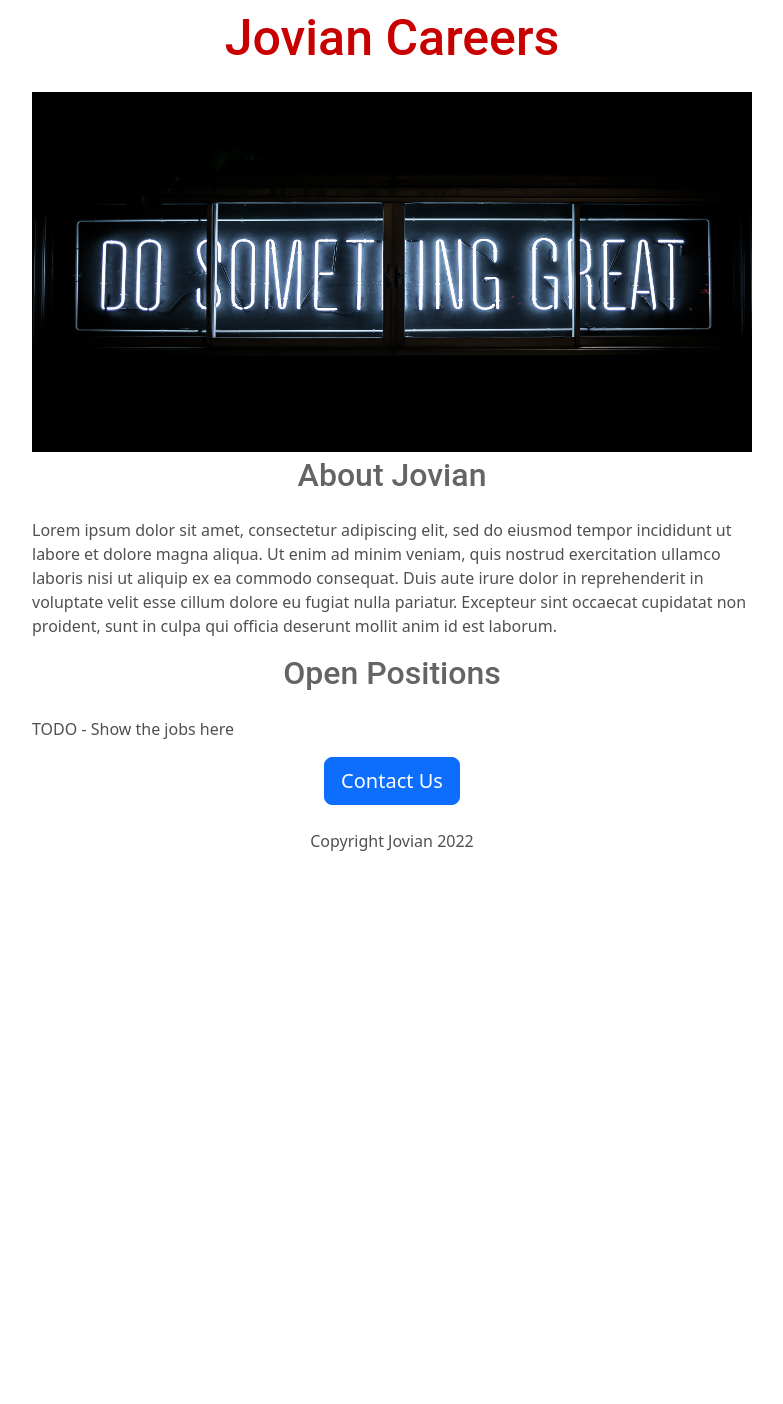
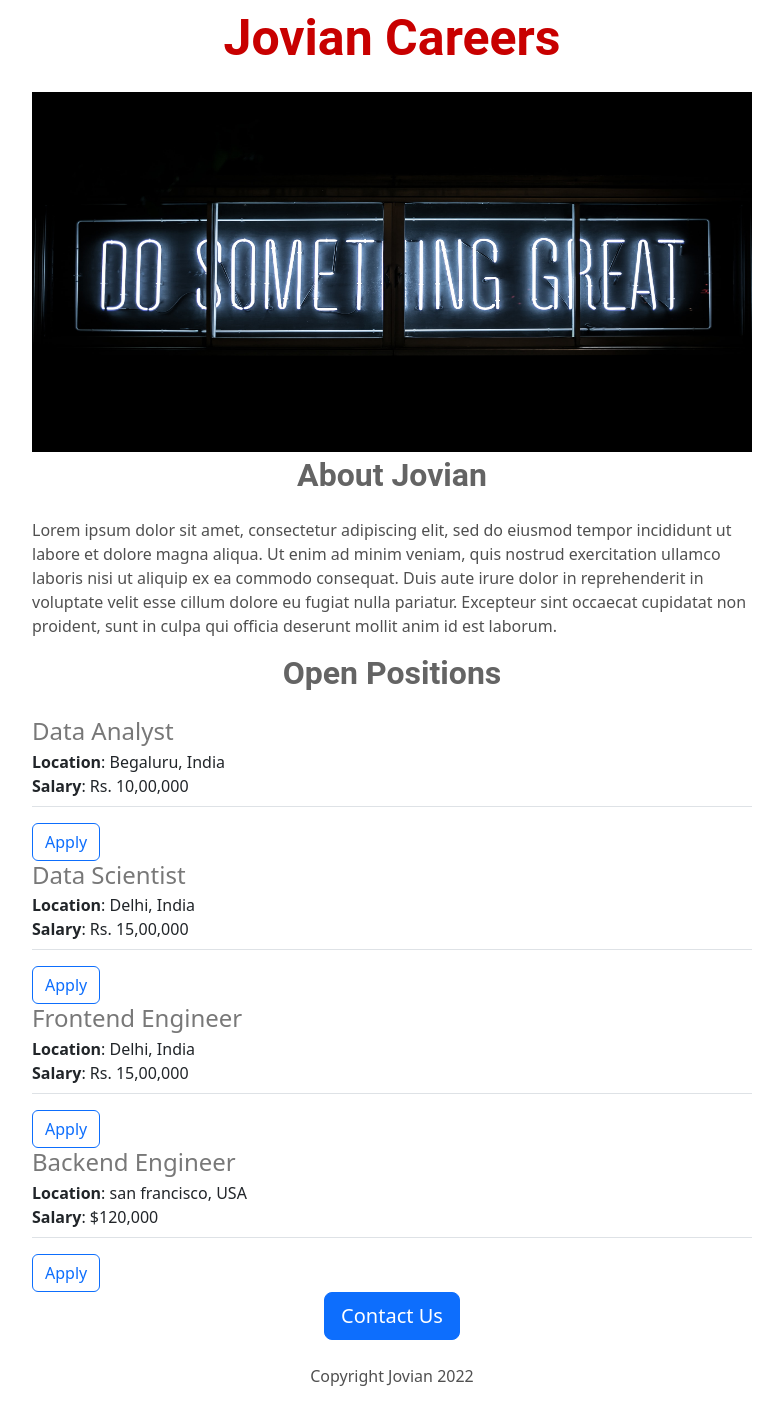
Before and after one commit to TanayDasila/jovian-careers-website, a Flask app: page / in a window 1280 px wide. Shown: the whole page, without its empty margins (248-1031 px from the left). Before the commit the page ends 851 px from the top, so only its background shows below. Run offline with Flask 2, Linux system fonts and the light colour scheme.

Commit message:
bootstrap

```diff
--- a/app.py
+++ b/app.py
@@ -2,9 +2,42 @@ from flask import Flask, render_template
 
 app = Flask(__name__)
 
+JOBS = [
+  {
+    'id' : 1,
+    'title': 'Data Analyst',
+    'location': 'Begaluru, India',
+    'salary': 'Rs. 10,00,000'
+  },
+  {
+    'id': 2,
+    'title': 'Data Scientist',
+    'location': 'Delhi, India',
+    'salary': 'Rs. 15,00,000'
+  },
+
+
+     {
+       'id': 3,
+       'title': 'Frontend Engineer',
+       'location': 'Delhi, India',
+       'salary': 'Rs. 15,00,000'
+  },
+  {
+    'id': 4,
+    'title': 'Backend Engineer',
+    'location': 'san francisco, USA',
+    'salary': '$120,000'
+  }
+]
+
+
+
 @app.route("/")
 def hello_world():
-  return render_template('home.html')
+  return render_template('home.html',
+                            jobs=JOBS,
+                            company_name='Jovian')
 
 if __name__ == "__main__":
  app.run(host='0.0.0.0', debug=True)
--- a/templates/home.html
+++ b/templates/home.html
@@ -1,7 +1,7 @@
 <!DOCTYPE html>
 <html>
   <head>
-    <title>Jovain Careers</title>
+    <title><b>{{company_name}} Careers</b></title>
    <meta charset="utf-8">
     <meta name="viewport" content="width=device-width, initial-scale=1">
     <link href="https://cdn.jsdelivr.net/npm/bootstrap@5.2.2/dist/css/bootstrap.min.css" rel="stylesheet" integrity="sha384-Zenh87qX5JnK2Jl0vWa8Ck2rdkQ2Bzep5IDxbcnCeuOxjzrPF/et3URy9Bv1WTRi" crossorigin="anonymous">
@@ -38,16 +38,35 @@
   </head>
   <body>
     <div id ="container">
-    <h1 class="mt-2 mb-4">Jovian Careers</h1>
+    <h1 class="mt-2 mb-4"><b>Jovian Careers</b></h1>
     <img class="img-fluid" id ="banner" src="https://jovian-careers-websites.tanaydasila.repl.co/static/banner.jpeg.jpg"
       height = "320" >
 
 
-      <h2 class="mt-1 mb-4">About Jovian</h2>
+      <h2 class="mt-1 mb-4"><b>About Jovian</b></h2>
     <p>Lorem ipsum dolor sit amet, consectetur adipiscing elit, sed do eiusmod tempor incididunt ut labore et dolore magna aliqua. Ut enim ad minim veniam, quis nostrud exercitation ullamco laboris nisi ut aliquip ex ea commodo consequat. Duis aute irure dolor in reprehenderit in voluptate velit esse cillum dolore eu fugiat nulla pariatur. Excepteur sint occaecat cupidatat non proident, sunt in culpa qui officia deserunt mollit anim id est laborum.
 </p>
-    <h2 class="mt-2 mb-4"> Open Positions</h2>
-    <p>TODO - Show the jobs here</p>
+    <h2 class="mt-2 mb-4"><b>Open Positions</b></h2>
+    <div>{% for job in jobs %}
+      <div class= "border-bottom" style="margin-bottom:16px; padding-bottom:8px;">
+        <div class="col-9">
+ <h4
+   style="color:rgb(120, 120, 120); margin-bottom:4px;">{{job['title']}}
+ </h4>
+ <div><b>Location</b>: {{job['location']}}
+ </div>
+  {% if 'salary' in job %}
+ </div>
+ <div>
+   <b>Salary</b>: {{job['salary']}}
+ </div>
+      {% endif %}
+ </div>
+
+      <button type="button" class="btn btn-outline-primary">Apply</button>
+
+      {% endfor %}
+ </div>
    <div style="text-align: center;">
      <button class="btn btn-primary btn-lg">Contact Us</button>
       <p class="mt-4"> Copyright Jovian 2022</p>
```
Also changed, not shown: templates/jobitem.html (added).
